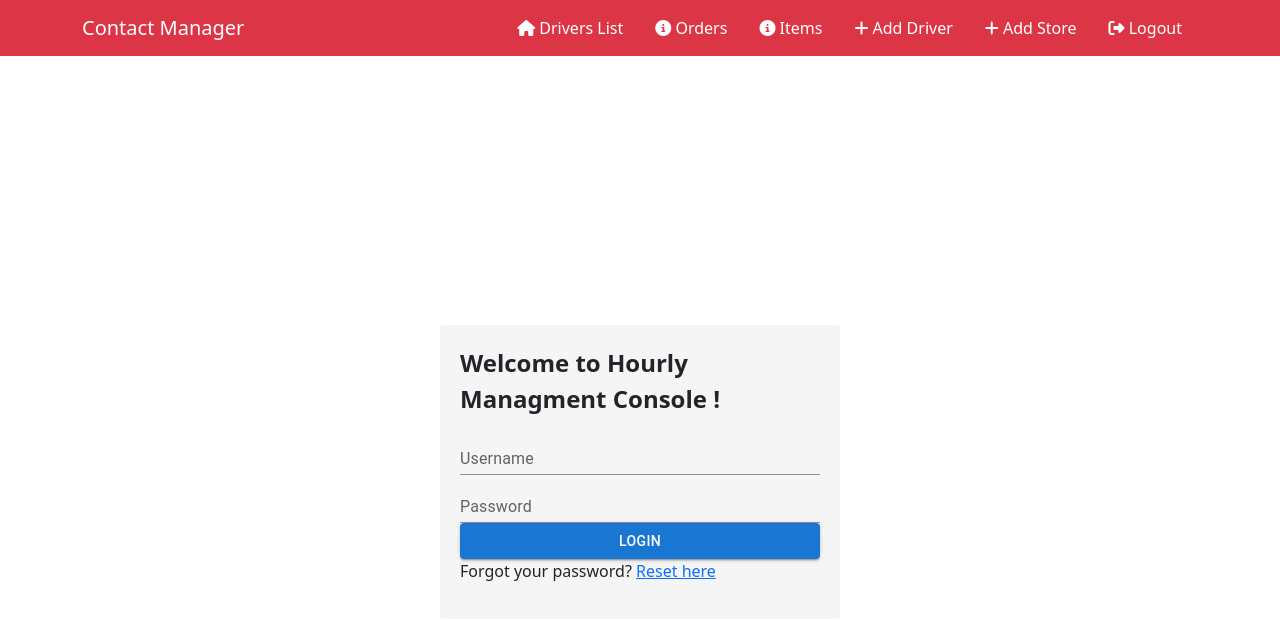
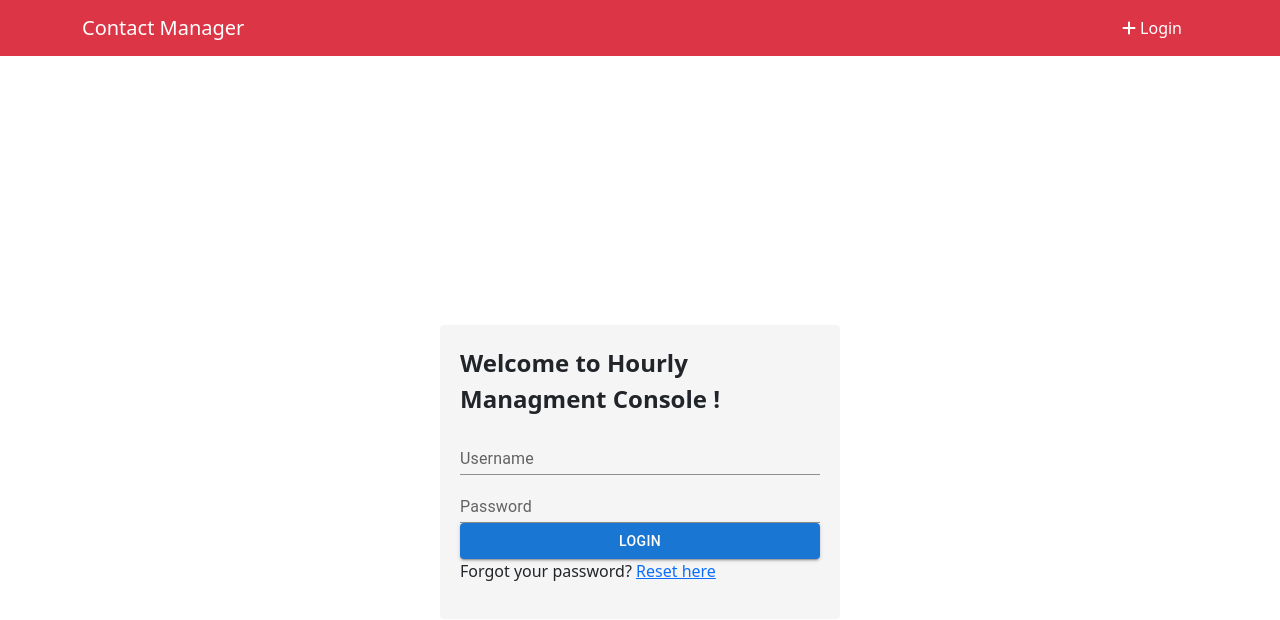
Before and after one commit to AhmedJabareen96/DeliveryAppManager, a React (Create React App) app: page /login in a window 1280 px wide. Shown: the top 620 px of the page. Built offline with nearby package versions, Linux system fonts and the light colour scheme; no server answers.

Commit message:
fixed a bug in header

```diff
--- a/src/App.js
+++ b/src/App.js
@@ -17,8 +17,9 @@ import { UserContext } from './UserContext';
 
 const App = () => {
   const [username, setUsername] = useState();
+  const [isLoggedIn, setIsLoggedIn] = useState(false);
   return (
-    <UserContext.Provider value={{username, setUsername}}>
+    <UserContext.Provider value={{username, setUsername, isLoggedIn, setIsLoggedIn}}>
     <Provider>
       <BrowserRouter>
         <div className="App">
--- a/src/UserContext.js
+++ b/src/UserContext.js
@@ -1,5 +1,10 @@
 import React from 'react';
 
-const UserContext = React.createContext(null);
+const UserContext = React.createContext({
+  username: null,
+  setUsername: () => {},
+  isLoggedIn: false,
+  setIsLoggedIn: () => {}
+});
 
 export { UserContext };
--- a/src/components/Layout/Header.js
+++ b/src/components/Layout/Header.js
@@ -5,11 +5,11 @@ import { UserContext } from '../../UserContext';
 // import './Header.css';
 
 const Header = (props) => {
-  const { username, setUsername } = useContext(UserContext);
+  const { username, setUsername, isLoggedIn, setIsLoggedIn } = useContext(UserContext);
   const { branding } = props;
 
   const handleLogout = () => {
-    setUsername(null);
+    setIsLoggedIn(false);
   };
 
   return (
@@ -21,7 +21,7 @@ const Header = (props) => {
 
         <div className="row">
           <ul className="navbar nav mr-auto">
-            {username === null ? (
+            {isLoggedIn === false ? (
               <li className="nav-item">
                 <Link to="/login" className="nav-link" style={{ color: 'white' }}>
                   <i className="fa fa-plus"></i> Login
--- a/src/components/Login/Login.js
+++ b/src/components/Login/Login.js
@@ -7,20 +7,25 @@ import axios from "axios";
 import {UserContext} from "../../UserContext";
 
 const Login = () => {
-    const { username, setUsername} = useContext(UserContext);
+    const { username, setUsername, isLoggedIn, setIsLoggedIn} = useContext(UserContext);
     const navigate = useNavigate()
     const [password, setPassword] = useState()
     function handleLoginButton() {
-        axios.post("http://localhost:5000/managers/loginEmail",{
-            email: username,
-            password: password
-        }).then(() =>{
-            console.log(`Hello ${username}`)
-            navigate('/')
-        }).catch(err=>{
-            console.log(err)
-        })
+        axios
+    .post("http://localhost:5000/managers/loginEmail", {
+        email: username,
+        password: password
+    })
+    .then(() => {
+        console.log(`Hello ${username}`);
+        setIsLoggedIn(true); // Set isLoggedIn to true
+        navigate('/');
+    })
+    .catch(err => {
+        console.log(err);
+    });
     }
+
 
     function handleUsernameChange(event) {
         setUsername(event.target.value)
```
